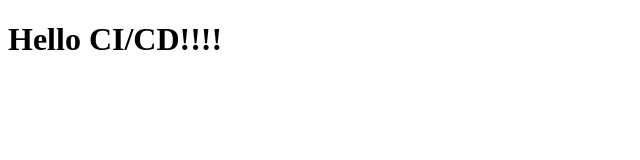
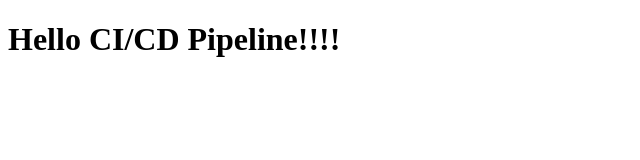
Before and after one commit to anisha-sivakumar/exampleGitHub, a plain HTML site: page index.html in a window 1280 px wide. Shown: the whole page, without its empty margins (0-640 px from the left). Drawn offline with Linux system fonts and the light colour scheme.

Commit message:
Updated twice

```diff
--- a/index.html
+++ b/index.html
@@ -6,6 +6,6 @@
     <title>Document</title>
 </head>
 <body>
-    <h1>Hello CI/CD!!!!</h1>
+    <h1>Hello CI/CD Pipeline!!!!</h1>
 </body>
 </html>
```
